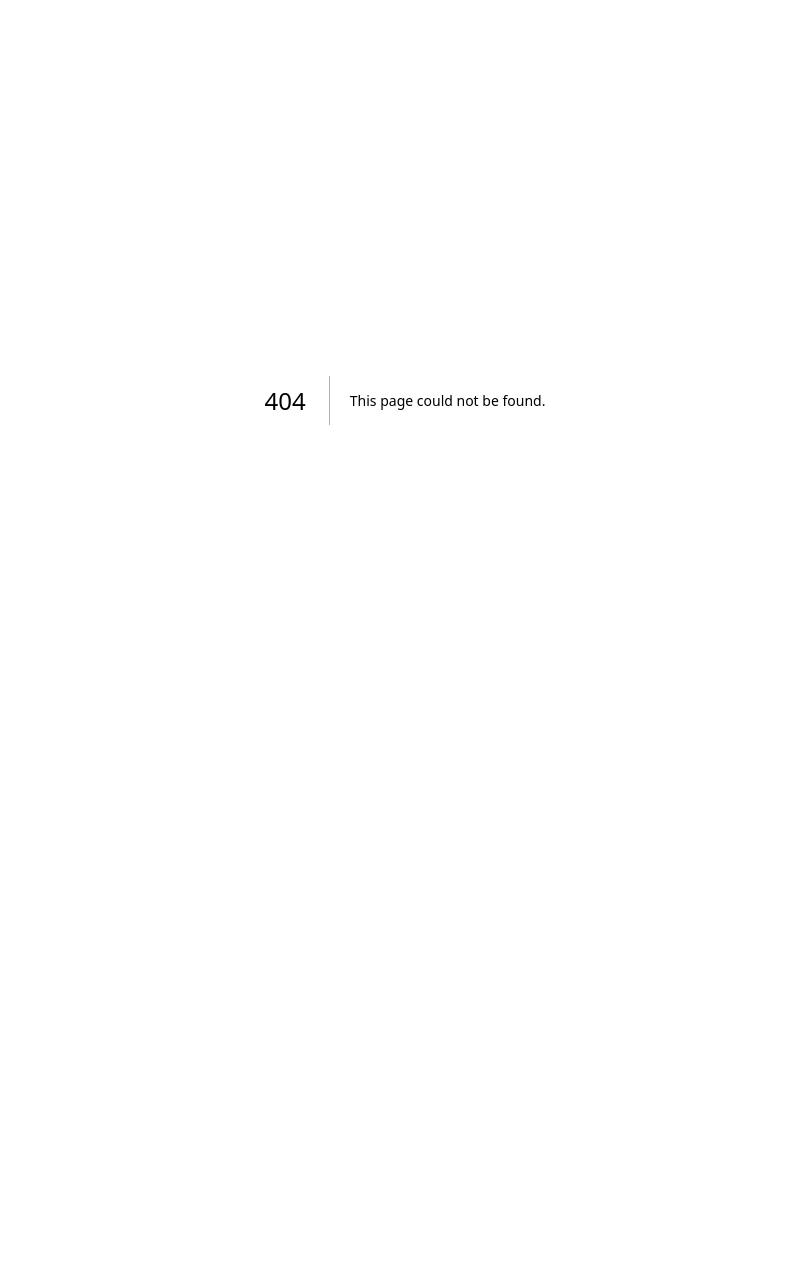
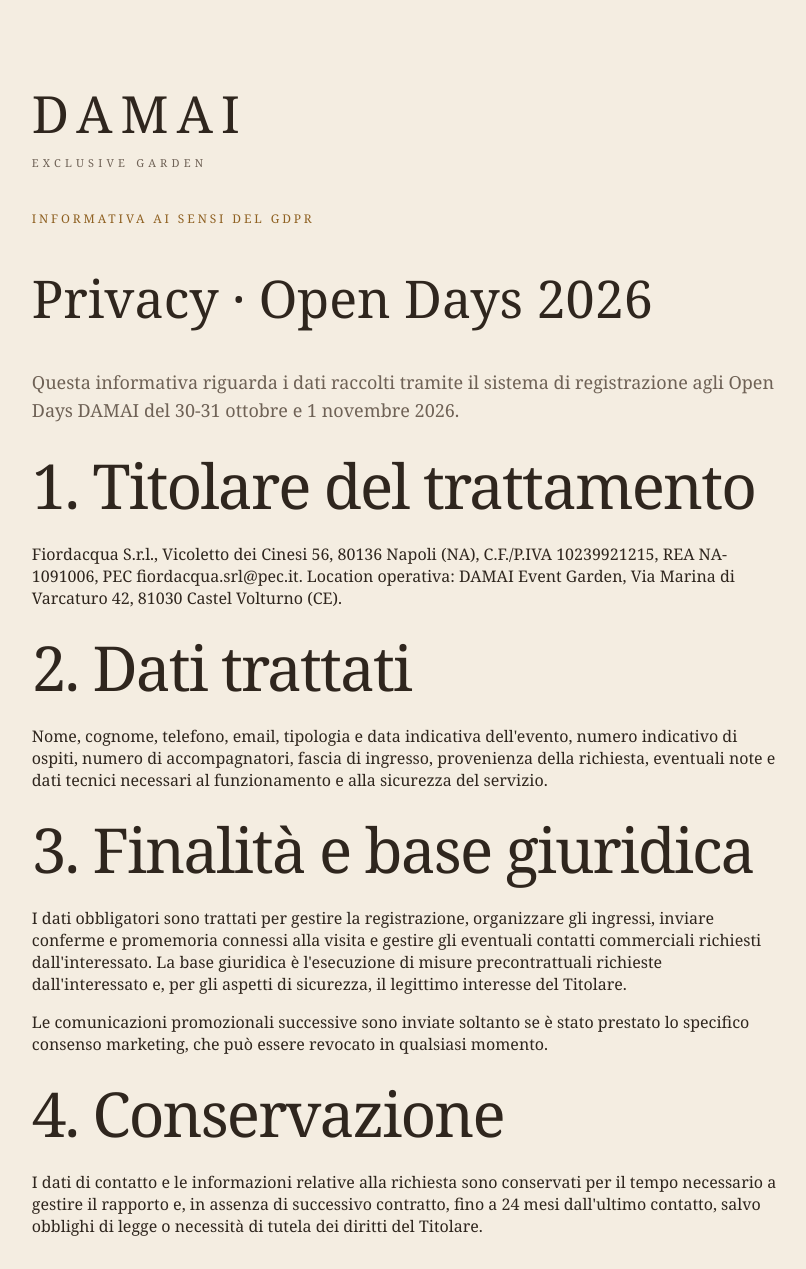
Before and after one commit to antozz996/damai, a Next.js app: page /privacy in a window 1280 px wide. Before the commit this address had no page. Shown: the top 1269 px of the page, without its empty margins (235-1041 px from the left). Before the commit the page ends 800 px from the top, so only its background shows below. Built offline with nearby package versions, Linux system fonts and the light colour scheme.

Commit message:
Add Open Days privacy notice

```diff
--- /dev/null
+++ b/app/privacy/page.tsx
@@ -0,0 +1,32 @@
+export default function PrivacyPage() {
+  return (
+    <main className="section" style={{maxWidth:900,margin:'0 auto'}}>
+      <div className="brand">DAMAI</div>
+      <div className="brand-sub" style={{marginBottom:40}}>Exclusive Garden</div>
+      <div className="eyebrow">Informativa ai sensi del GDPR</div>
+      <h1 style={{fontSize:52,fontWeight:400}}>Privacy · Open Days 2026</h1>
+      <p className="sub">Questa informativa riguarda i dati raccolti tramite il sistema di registrazione agli Open Days DAMAI del 30-31 ottobre e 1 novembre 2026.</p>
+
+      <h2>1. Titolare del trattamento</h2>
+      <p>Fiordacqua S.r.l., Vicoletto dei Cinesi 56, 80136 Napoli (NA), C.F./P.IVA 10239921215, REA NA-1091006, PEC fiordacqua.srl@pec.it. Location operativa: DAMAI Event Garden, Via Marina di Varcaturo 42, 81030 Castel Volturno (CE).</p>
+
+      <h2>2. Dati trattati</h2>
+      <p>Nome, cognome, telefono, email, tipologia e data indicativa dell'evento, numero indicativo di ospiti, numero di accompagnatori, fascia di ingresso, provenienza della richiesta, eventuali note e dati tecnici necessari al funzionamento e alla sicurezza del servizio.</p>
+
+      <h2>3. Finalità e base giuridica</h2>
+      <p>I dati obbligatori sono trattati per gestire la registrazione, organizzare gli ingressi, inviare conferme e promemoria connessi alla visita e gestire gli eventuali contatti commerciali richiesti dall'interessato. La base giuridica è l'esecuzione di misure precontrattuali richieste dall'interessato e, per gli aspetti di sicurezza, il legittimo interesse del Titolare.</p>
+      <p>Le comunicazioni promozionali successive sono inviate soltanto se è stato prestato lo specifico consenso marketing, che può essere revocato in qualsiasi momento.</p>
+
+      <h2>4. Conservazione</h2>
+      <p>I dati di contatto e le informazioni relative alla richiesta sono conservati per il tempo necessario a gestire il rapporto e, in assenza di successivo contratto, fino a 24 mesi dall'ultimo contatto, salvo obblighi di legge o necessità di tutela dei diritti del Titolare.</p>
+
+      <h2>5. Fornitori e trasferimenti</h2>
+      <p>I dati possono essere trattati da fornitori tecnici nominati responsabili del trattamento, inclusi servizi di hosting, database, email e messaggistica. Il database operativo del sistema Open Days è configurato in area UE. Per eventuali fornitori extra SEE si applicano gli strumenti previsti dal GDPR, incluse decisioni di adeguatezza o Clausole Contrattuali Standard.</p>
+
+      <h2>6. Diritti</h2>
+      <p>Puoi chiedere accesso, rettifica, cancellazione, limitazione, portabilità, opposizione e revoca del consenso, nei casi previsti dagli artt. 15-22 GDPR, contattando il Titolare. Resta fermo il diritto di proporre reclamo al Garante per la protezione dei dati personali.</p>
+
+      <p style={{marginTop:50}}><a href="/">← Torna alla registrazione</a></p>
+    </main>
+  );
+}
```
